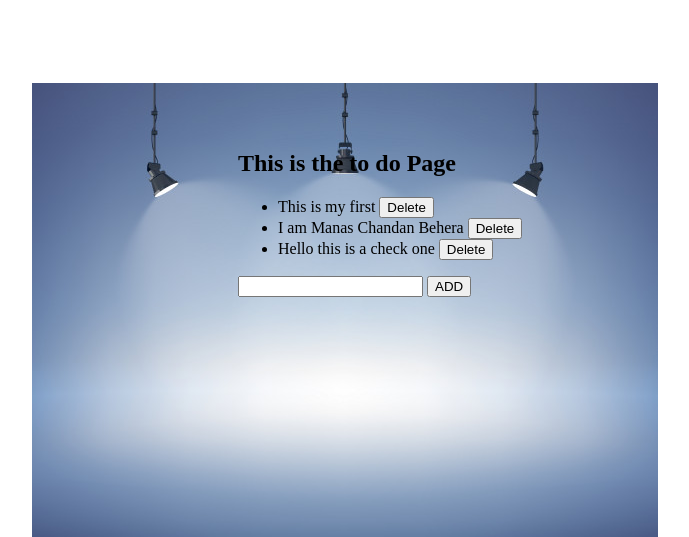
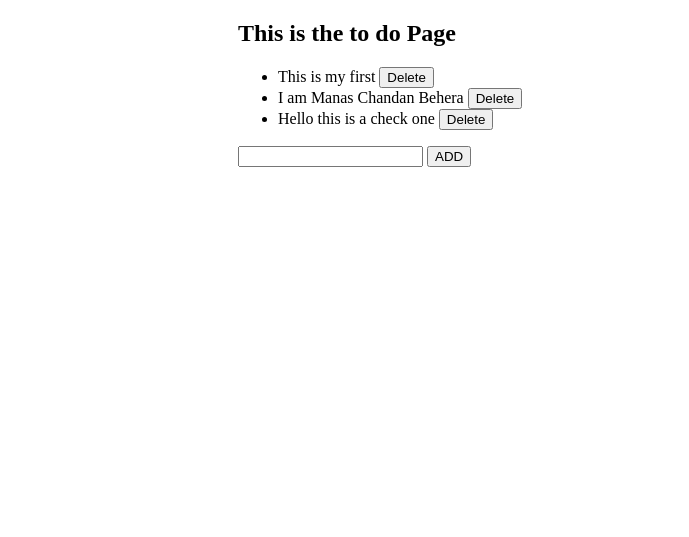
Before and after one commit to ManasChandan/ToDoDjango, a Django app: template todoList/templates/todo.html in a window 1280 px wide. Shown: the top 537 px of the page, without its empty margins (295-984 px from the left). Run offline with Django 3.2, Linux system fonts and the light colour scheme; the template is opened without the code that fills it: values that come from a table or form of the project are taken from there, others are empty; data comes from the database, SQL or seed files in the repository; both versions use the stored data as it was after the commit.

Commit message:
stactic folder correctly ordered

```diff
--- a/todoList/static/style.css
+++ b/todoList/static/todo/style.css
@@ -1,5 +1,6 @@
+/* ctrl+F5 Cache Clear But Careful */
 body{
-    background: url("./Light_Background.jpg") ;
+    /* background: url("./Light_Background.jpg") ;  */
     background-repeat: no-repeat;
     background-attachment: fixed;
     /* background-position: center ; */
@@ -9,7 +10,7 @@ section{
     /* background-image: url("./Background.jpg"); */
     margin-left: 525px;
     /* margin-right: 200px; */
-    margin-top: 150px;
+    margin-top: 15px;
     width: 20em;
 }
 .dlt{
--- a/todoList/templates/todo.html
+++ b/todoList/templates/todo.html
@@ -1,10 +1,8 @@
-{% load static %}
 <!DOCTYPE html>
 <html lang="en">
 <head>
-    <meta charset="UTF-8">
-    <meta name="viewport" content="width=device-width, initial-scale=1.0">
     <title>To Do Page</title>
+    {% load static %}
     <link rel="stylesheet" type="text/css" href="{% static 'style.css' %}">
 </head>
 <body>
@@ -13,16 +11,16 @@
                 <h1>This is the to do Page</h1>
                 <ul>
                     {% for content in contents %}
-                        <li >
+                        <li>
                         {{ content.newcontents }}
-                        <form class="dlt" action="deleteTodo/{{content.id}}" style="display: inline;" method='post'>
+                        <form class="dlt" action="deleteTodo/{{content.id}}" method='post'>
                             {% csrf_token %}
                                 <input type="submit" value="Delete">
                         </form>
                         </li>
                     {% endfor %}
                 </ul>
-                <form action="addTodo" method="post">
+                 <form action="addTodo" method="post">
                 {% csrf_token %}
                     <input type="text" name="work">
                     <input type="submit" value="ADD">
```
Also changed, not shown: todoList/db.sqlite3, todoList/static/todo/Background.jpg (renamed from todoList/static/Background.jpg), todoList/static/todo/Light_Background.jpg (renamed from todoList/static/Light_Background.jpg).
